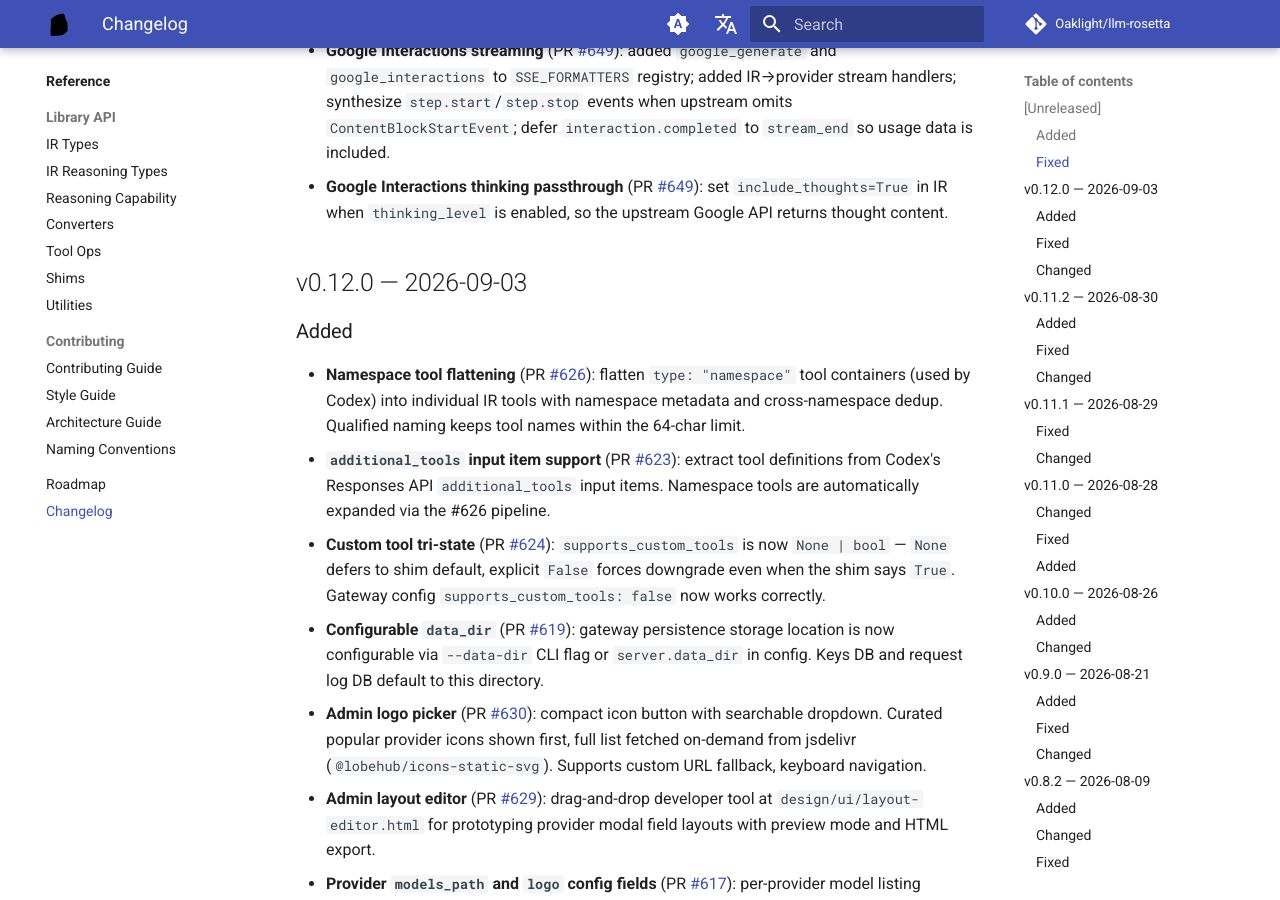
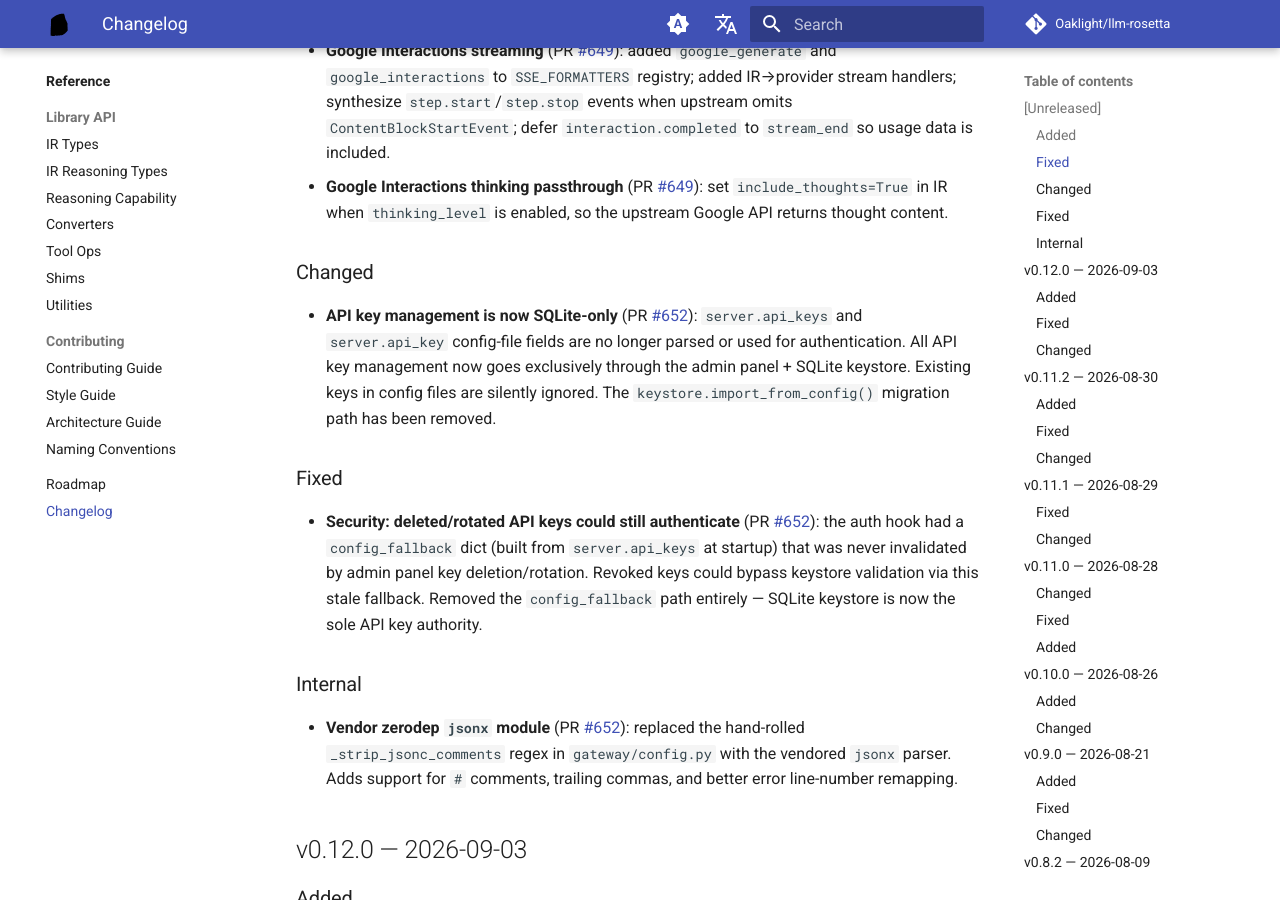
Before and after one commit to Oaklight/llm-rosetta, an MkDocs documentation site: the page built from docs/changelog.md, in a window 1280 px wide and 900 px high, scrolled down 1158 px. Built offline with MkDocs 1.6.1 and Material for MkDocs 9.7.7, drawn with Linux system fonts in a browser that asks for light colours; comment, search, counter and statistics services are not loaded.

Commit message:
docs: add changelog for PR #652 — remove config_fallback auth, vendor jsonx

```diff
--- a/docs/changelog.md
+++ b/docs/changelog.md
@@ -22,6 +22,19 @@ All notable changes to LLM-Rosetta are documented here. This project follows [Ke
 - **Google Interactions tool call status** (PR [#649](https://github.com/Oaklight/llm-rosetta/pull/649)): Google generateContent returns `STOP` for tool calls — the converter now detects `function_call` steps and overrides status to `requires_action`.
 - **Google Interactions streaming** (PR [#649](https://github.com/Oaklight/llm-rosetta/pull/649)): added `google_generate` and `google_interactions` to `SSE_FORMATTERS` registry; added IR→provider stream handlers; synthesize `step.start`/`step.stop` events when upstream omits `ContentBlockStartEvent`; defer `interaction.completed` to `stream_end` so usage data is included.
 - **Google Interactions thinking passthrough** (PR [#649](https://github.com/Oaklight/llm-rosetta/pull/649)): set `include_thoughts=True` in IR when `thinking_level` is enabled, so the upstream Google API returns thought content.
+
+
+### Changed
+
+- **API key management is now SQLite-only** (PR [#652](https://github.com/Oaklight/llm-rosetta/pull/652)): `server.api_keys` and `server.api_key` config-file fields are no longer parsed or used for authentication. All API key management now goes exclusively through the admin panel + SQLite keystore. Existing keys in config files are silently ignored. The `keystore.import_from_config()` migration path has been removed.
+
+### Fixed
+
+- **Security: deleted/rotated API keys could still authenticate** (PR [#652](https://github.com/Oaklight/llm-rosetta/pull/652)): the auth hook had a `config_fallback` dict (built from `server.api_keys` at startup) that was never invalidated by admin panel key deletion/rotation. Revoked keys could bypass keystore validation via this stale fallback. Removed the `config_fallback` path entirely — SQLite keystore is now the sole API key authority.
+
+### Internal
+
+- **Vendor zerodep `jsonx` module** (PR [#652](https://github.com/Oaklight/llm-rosetta/pull/652)): replaced the hand-rolled `_strip_jsonc_comments` regex in `gateway/config.py` with the vendored `jsonx` parser. Adds support for `#` comments, trailing commas, and better error line-number remapping.
 
 ## v0.12.0 — 2026-09-03
 
```
